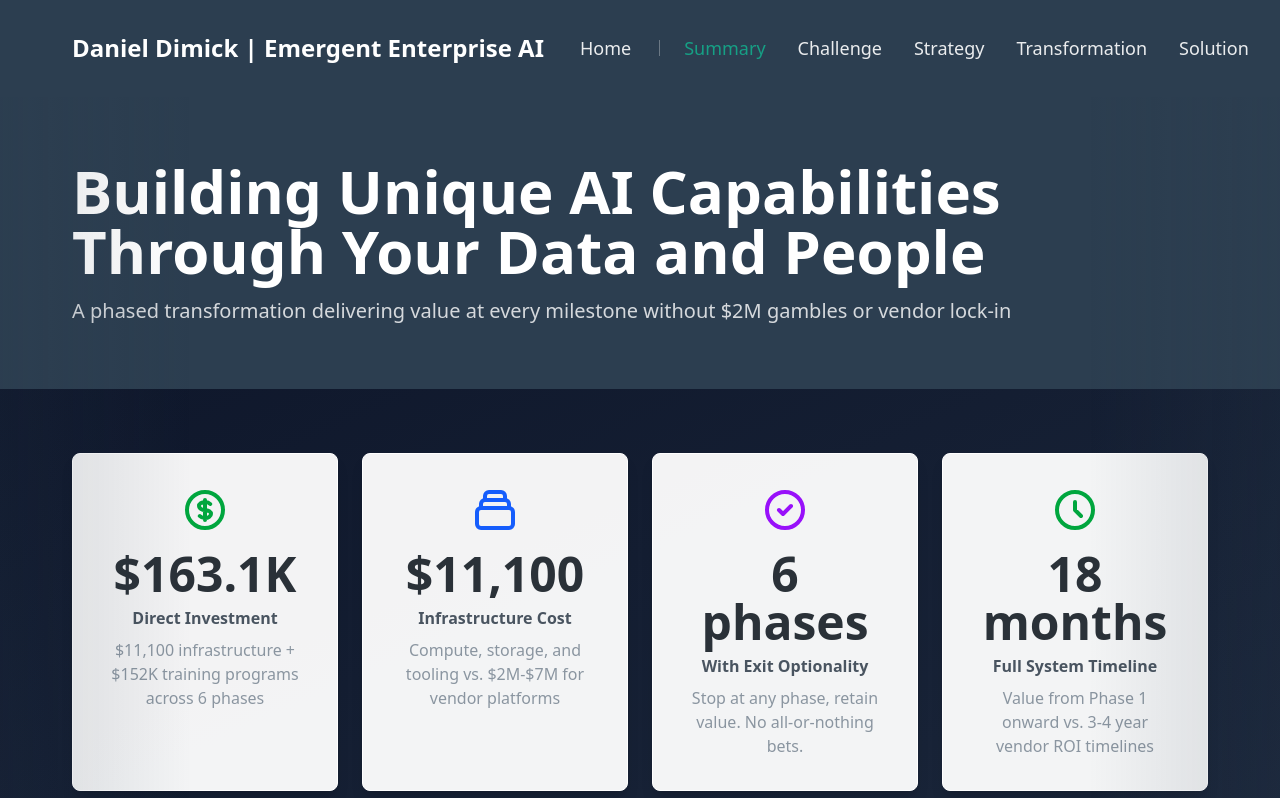
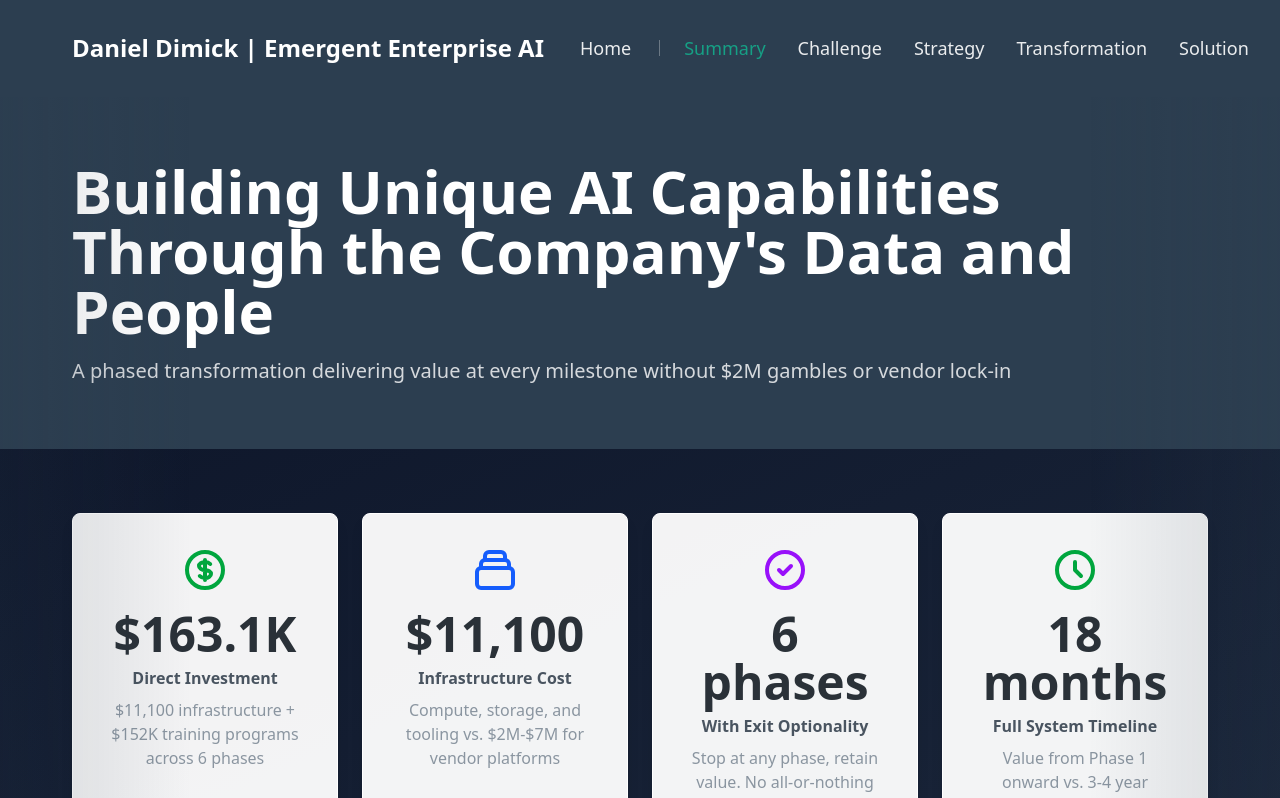
Before and after one commit to deepdmk/enterprise-ai-case-study, a Next.js app in the folder website/: page /enterprise-ai-case-study/summary in a window 1280 px wide. Shown: the top 798 px of the page. Built offline with nearby package versions, Linux system fonts and the light colour scheme.

Commit message:
Change 'Your Data and People' to 'the Company's Data and People' on Summary page

```diff
--- a/website/app/summary/page.tsx
+++ b/website/app/summary/page.tsx
@@ -14,7 +14,7 @@ export default function SummaryPage() {
       <div className="bg-navy text-white py-16">
         <Container>
           <h1 className="text-5xl md:text-6xl font-bold mb-4">
-            Building Unique AI Capabilities Through Your Data and People
+            Building Unique AI Capabilities Through the Company's Data and People
           </h1>
           <p className="text-xl text-white/80">
             A phased transformation delivering value at every milestone without $2M gambles or vendor lock-in
```
